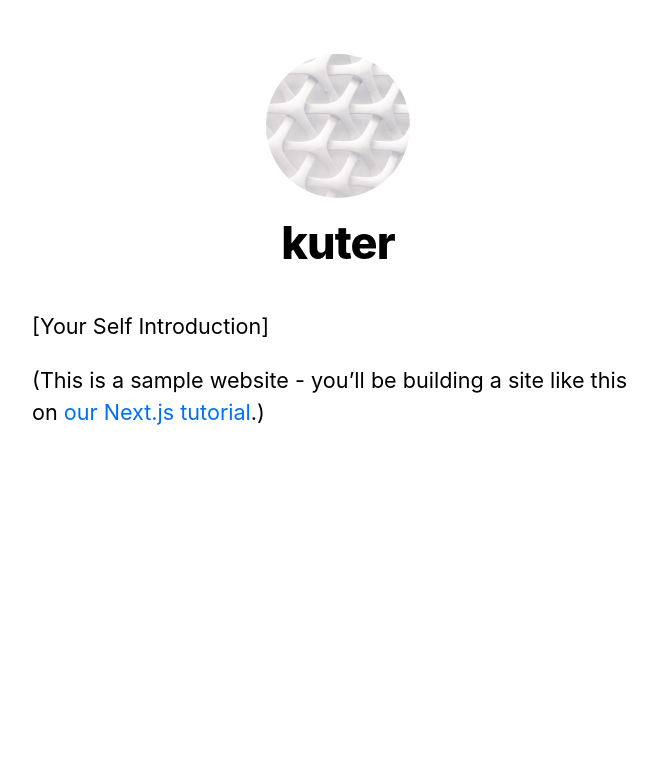
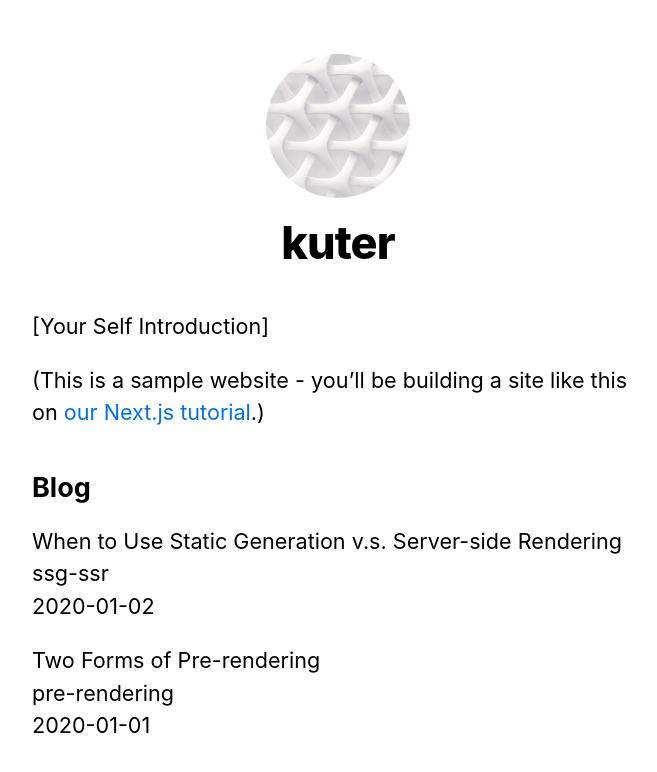
Before and after one commit to kuter/next-blog, a Next.js app: page / in a window 1280 px wide. Shown: the top 772 px of the page, without its empty margins (302-959 px from the left). Built offline with nearby package versions, Linux system fonts and the light colour scheme.

Commit message:
:sparkles: add blog posts

```diff
--- /dev/null
+++ b/lib/posts.js
@@ -0,0 +1,35 @@
+import fs from 'fs'
+import path from 'path'
+import matter from 'gray-matter'
+
+const postsDirectory = path.join(process.cwd(), 'posts')
+
+export function getSortedPostsData() {
+  // Get file names under /posts
+  const fileNames = fs.readdirSync(postsDirectory)
+  const allPostsData = fileNames.map(fileName => {
+    // Remove ".md" from file name to get id
+    const id = fileName.replace(/\.md$/, '')
+
+    // Read markdown file as string
+    const fullPath = path.join(postsDirectory, fileName)
+    const fileContents = fs.readFileSync(fullPath, 'utf8')
+
+    // Use gray-matter to parse the post metadata section
+    const matterResult = matter(fileContents)
+
+    // Combine the data with the id
+    return {
+      id,
+      ...matterResult.data
+    }
+  })
+  // Sort posts by date
+  return allPostsData.sort((a, b) => {
+    if (a.date < b.date) {
+      return 1
+    } else {
+      return -1
+    }
+  })
+}
--- /dev/null
+++ b/lib/user.js
@@ -0,0 +1,11 @@
+import useSWR from 'swr'
+import fetch from 'unfetch'
+
+const fetcher = url => fetch(url).then(r => r.json())
+
+export function Profile() {
+  const { data, error } = useSWR('/user/', fetcher)
+  if (error) return <div>failed to load</div>
+  if (!data) return <div>loading...</div>
+  return "Piotr"
+}
--- a/pages/index.js
+++ b/pages/index.js
@@ -2,7 +2,11 @@
 import Layout, { siteTitle } from '../components/layout'
 import utilStyles from '../styles/utils.module.css'
 
-export default function Home() {
+import { getSortedPostsData } from '../lib/posts'
+import { Profile } from '../lib/user'
+
+
+export default function Home({ allPostsData }) {
   return (
     <Layout home>
       <Head>
@@ -15,6 +19,30 @@
           <a href="https://nextjs.org/learn">our Next.js tutorial</a>.)
         </p>
       </section>
+      <section className={`${utilStyles.headingMd} ${utilStyles.padding1px}`}>
+        <h2 className={utilStyles.headingLg}>Blog</h2>
+        <ul className={utilStyles.list}>
+          {allPostsData.map(({ id, date, title }) => (
+            <li className={utilStyles.listItem} key={id}>
+              {title}
+              <br />
+              {id}
+              <br />
+              {date}
+            </li>
+          ))}
+        </ul>
+      </section>
     </Layout>
   )
 }
+
+export async function getStaticProps() {
+  const allPostsData = getSortedPostsData()
+
+  return {
+    props: {
+      allPostsData,
+    }
+  }
+}
--- /dev/null
+++ b/posts/pre-rendering.md
@@ -0,0 +1,11 @@
+---
+title: 'Two Forms of Pre-rendering'
+date: '2020-01-01'
+---
+
+Next.js has two forms of pre-rendering: **Static Generation** and **Server-side Rendering**. The difference is in **when** it generates the HTML for a page.
+
+- **Static Generation** is the pre-rendering method that generates the HTML at **build time**. The pre-rendered HTML is then _reused_ on each request.
+- **Server-side Rendering** is the pre-rendering method that generates the HTML on **each request**.
+
+Importantly, Next.js lets you **choose** which pre-rendering form to use for each page. You can create a "hybrid" Next.js app by using Static Generation for most pages and using Server-side Rendering for others.
--- /dev/null
+++ b/posts/ssg-ssr.md
@@ -0,0 +1,19 @@
+---
+title: 'When to Use Static Generation v.s. Server-side Rendering'
+date: '2020-01-02'
+---
+
+We recommend using **Static Generation** (with and without data) whenever possible because your page can be built once and served by CDN, which makes it much faster than having a server render the page on every request.
+
+You can use Static Generation for many types of pages, including:
+
+- Marketing pages
+- Blog posts
+- E-commerce product listings
+- Help and documentation
+
+You should ask yourself: "Can I pre-render this page **ahead** of a user's request?" If the answer is yes, then you should choose Static Generation.
+
+On the other hand, Static Generation is **not** a good idea if you cannot pre-render a page ahead of a user's request. Maybe your page shows frequently updated data, and the page content changes on every request.
+
+In that case, you can use **Server-Side Rendering**. It will be slower, but the pre-rendered page will always be up-to-date. Or you can skip pre-rendering and use client-side JavaScript to populate data.
```
